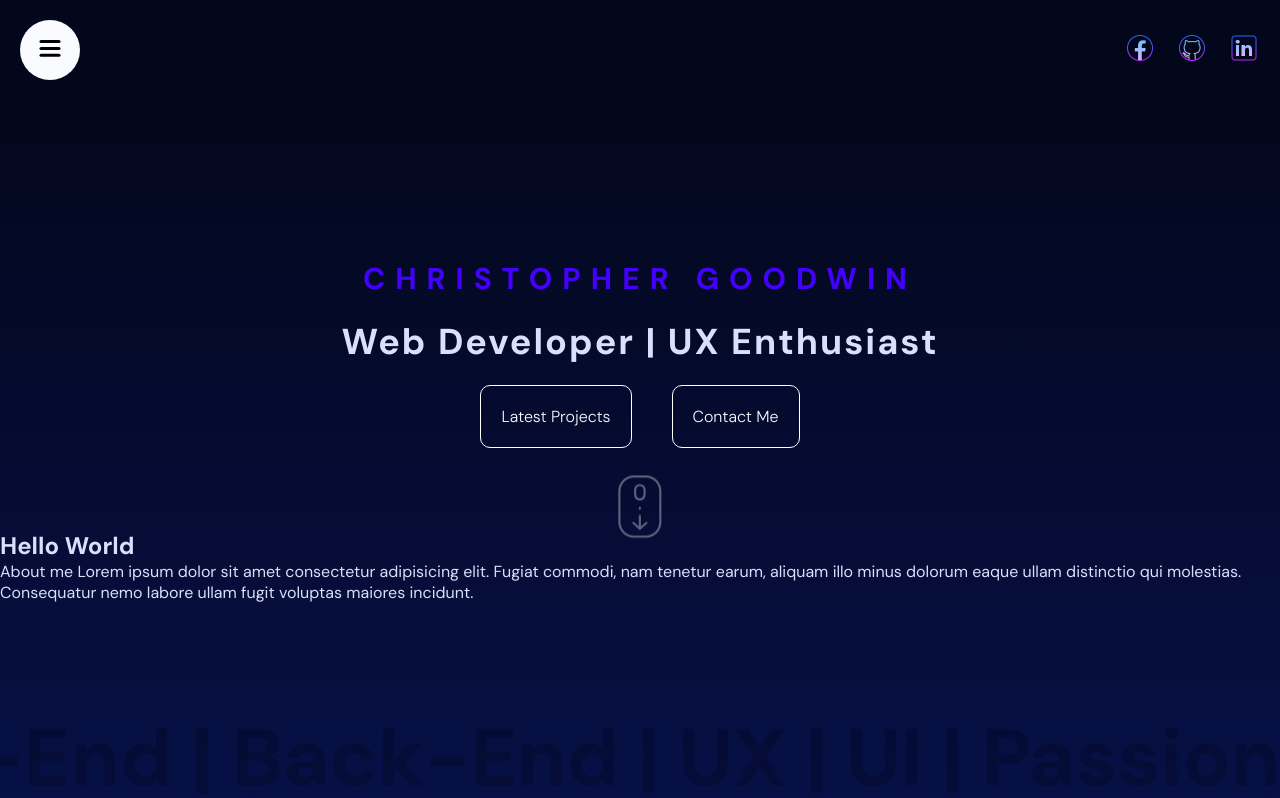
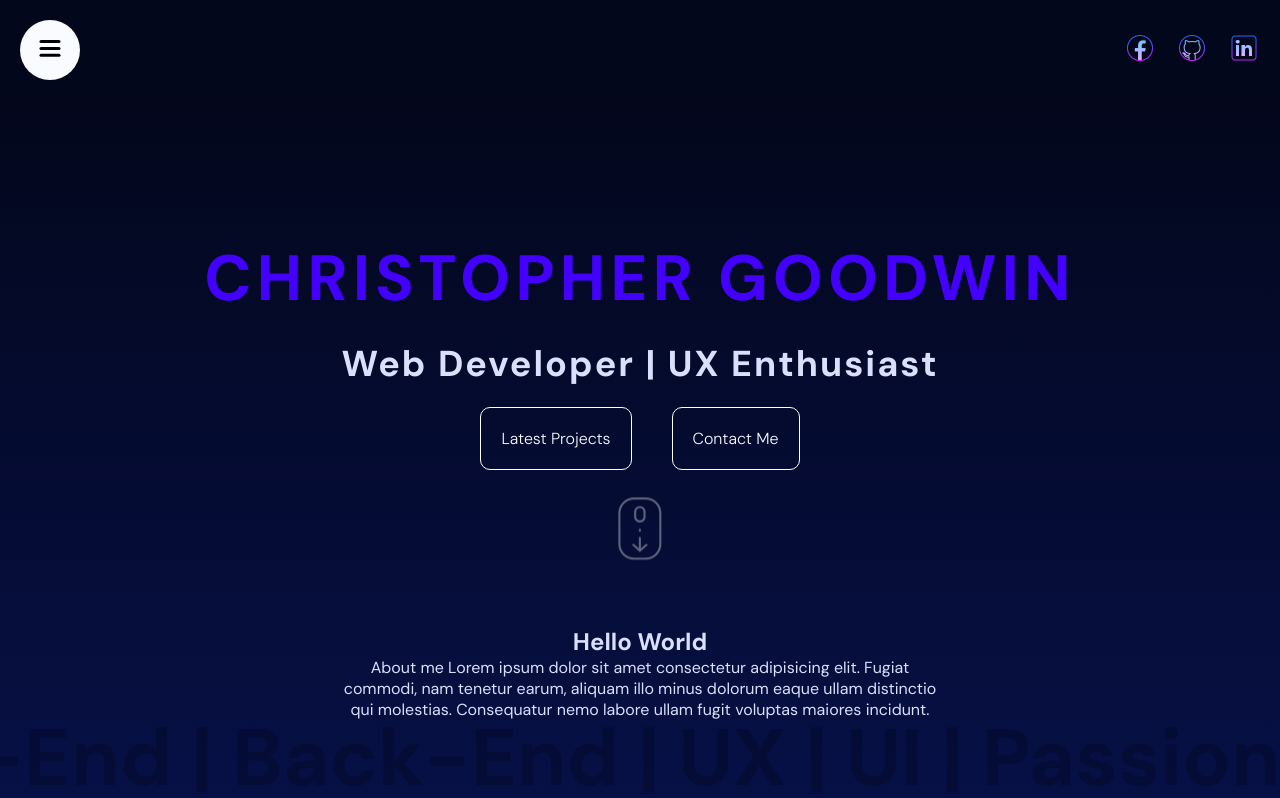
Before and after one commit to finitehorizons/vite-portfolio, a React (Vite) app: page / in a window 1280 px wide. Shown: the top 798 px of the page. Built offline with nearby package versions, Linux system fonts and the light colour scheme.

Commit message:
Update hero.scss
style: redesign hero section

```diff
--- a/src/components/Hero/hero.scss
+++ b/src/components/Hero/hero.scss
@@ -15,6 +15,17 @@
         max-width: 1366px;
         height: 100%;
         margin: auto;
+        display: flex;
+        justify-content: space-between;
+        align-items: center;
+        gap: 2rem;
+
+        @include tablet {
+            flex-direction: column;
+            gap: 6rem;
+            text-align: center;
+
+        }
     }
 
     .textContainer {
@@ -26,6 +37,7 @@
         align-items: center;
         justify-content: center;
         gap: 40px;
+        flex: 2;
 
         @include mobile {
             height: 50%;
@@ -37,14 +49,14 @@
 
         h2 {
             z-index: 999;
-            font-size: 30px;
+            font-size: 64px;
             color: rgb(68, 0, 255);
-            letter-spacing: 10px;
+            letter-spacing: 5px;
             text-transform: uppercase;
         }
 
         h1 {
-            font-size: 88px;
+            font-size: 52px;
             letter-spacing: 2px;
 
             @include mobile {
@@ -73,6 +85,15 @@
         }
     }
 
+    .aboutTextContainer {
+        flex: 1;
+        max-width: 600px;
+        width: 100%;
+        padding-bottom: 10rem;
+        text-wrap: balance;
+
+    }
+
     .slidingTextContainer {
         width: 50%;
         position: absolute;
```
